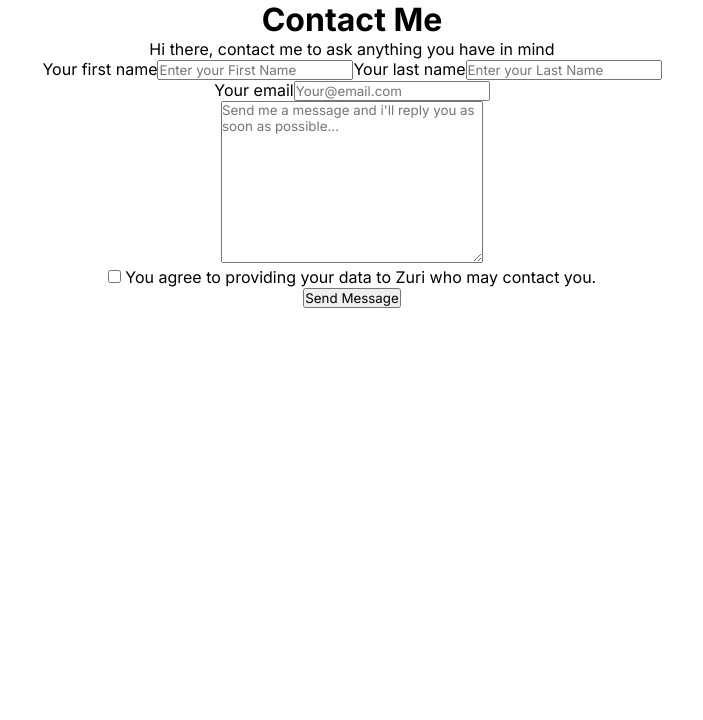
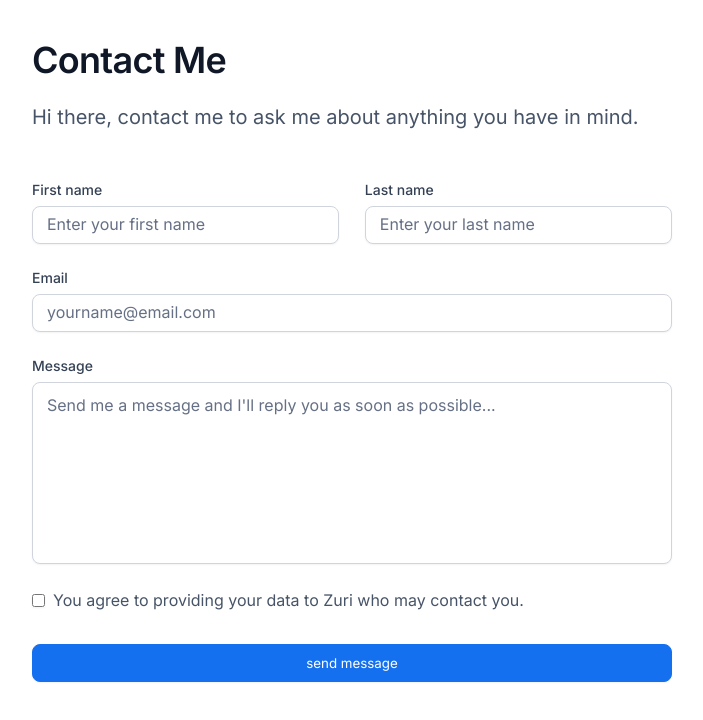
Before and after one commit to ptolemymicheal/Goldfish-, a React (Create React App) app: page /contact in a window 1280 px wide. Shown: the top 720 px of the page, without its empty margins (288-991 px from the left). Built offline with nearby package versions, Linux system fonts and the light colour scheme.

Commit message:
Task 2 completion

```diff
--- a/src/App.css
+++ b/src/App.css
@@ -39,3 +39,175 @@ a{
 a:hover{
   text-decoration: underline;
 }
+
+
+.contact {
+  display: flex;
+  flex-direction: column;
+  justify-content: center;
+  align-items: center;
+  margin-top: 3%;
+  width: 100%;
+}
+
+.contact header {
+  width: 50%;
+}
+
+.contact header .contact-h1 {
+  font-weight: 600;
+  font-size: 36px;
+  line-height: 44px;
+  margin-bottom: 20px;
+  letter-spacing: -0.02em;
+  color: #101828;
+}
+
+.contact .contact-p {
+  font-weight: 400;
+  font-size: 20px;
+  line-height: 30px;
+  color: #475467;
+  margin-bottom: 48px;
+}
+
+.contact label {
+  font-weight: 500;
+  font-size: 14px;
+  line-height: 20px;
+  color: #344054;
+  margin-bottom: 6px;
+}
+
+.contact .contact-h1, .contact .contact-p, .contact label {
+  text-align: left;
+}
+
+.contact label {
+  display: block;
+}
+
+.contact form {
+  width: 50%;
+}
+
+.contact .flex-div {
+  display: flex;
+  justify-content: space-between;
+  gap: 8px;
+}
+
+.contact form .flex-div > div {
+  flex-basis: 48%;
+}
+
+.contact input, .contact textarea {
+  display: block;
+  padding: 10px 14px;
+  border: 1px solid #D0D5DD;
+  box-shadow: 0px 1px 2px rgba(16, 24, 40, 0.05);
+  border-radius: 8px;
+  outline: none;
+  width: 100%;
+  margin-bottom: 24px;
+}
+
+.contact input:valid, .contact textarea:valid {
+  padding: 10px 14px;
+  border: 1px solid #D0D5DD;
+  box-shadow: 0px 1px 2px rgba(16, 24, 40, 0.05);
+}
+
+.contact textarea {
+  resize: none;
+}
+
+.contact input[type=checkbox] {
+  display: inline;
+  width: auto;
+  margin-bottom: 0;
+}
+.contact input[type=submit] {
+  background: #1570EF;
+  border: 1px solid #1570EF;
+  box-shadow: 0px 1px 2px rgba(16, 24, 40, 0.05);
+  border-radius: 8px;
+  color: #FFFFFF;
+  cursor: pointer;
+}
+
+/* .contact input:invalid, .contact textarea:invalid {
+  border: 1px solid #F89687;
+  box-shadow: 0px 1px 2px rgba(16, 24, 40, 0.05), 0px 0px 0px 4px #FFD3CC;
+  border-radius: 8px;
+} */
+
+::placeholder {
+  font-weight: 400;
+  font-size: 16px;
+  line-height: 24px;
+  color: #667085;
+}
+
+.contact span {
+  font-weight: 400;
+  font-size: 16px;
+  line-height: 24px;
+  color: #475467;
+  text-align: left;
+}
+
+.accept {
+  display: flex;
+  gap: 0.5rem;
+  justify-content: flex-start;
+  align-items: center;
+  margin-bottom: 32px;
+}
+
+.contact-submit {
+  width: 100%;
+}
+
+/* Media Queries */
+
+@media screen and (max-width: 700px) {
+  .share-mobile {
+    display: block;
+  }
+
+  .share-desktop {
+    display: none;
+  }
+}
+
+@media screen and (max-width: 650px) {
+  .contact header {
+    width: 90%;
+  }
+
+  .contact .flex-div {
+    flex-direction: column;
+  }
+
+  .contact form {
+    width: 90%;
+  }
+
+  footer {
+    flex-direction: column;
+    align-items: flex-start;
+    gap: 1rem;
+  }
+
+  footer p {
+    text-align: left;
+  }
+
+  .ButtonsWrapper a {
+    font-size: 14px;
+    line-height: 25px;
+    padding: 0.5rem;
+    white-space: nowrap;
+    }
+}
--- a/src/contact.js
+++ b/src/contact.js
@@ -1,52 +1,38 @@
-import React from 'react';
-import './App.css';
+import React from 'react'
+import {NavLink} from 'react-router-dom'
+
+function Contact() {
+  return (
+    <div className="contact">
+      <header>
+        <h1 className='contact-h1'>Contact Me</h1>
+        <p className='contact-p'>Hi there, contact me to ask me about anything you have in mind.</p>
+      </header>
+
+      <form action="">
+        <div className='flex-div'>
+          <div>
+            <label htmlFor="first_name">First name</label>
+            <input type="text" name="" id="first_name" placeholder='Enter your first name' required/>
+          </div>
+          <div>
+            <label htmlFor="last_name">Last name</label>
+            <input type="text" name="" id="last_name" placeholder='Enter your last name' required/>
+          </div>
+        </div>
+        <label htmlFor="email">Email</label>
+        <input type="email" name="" id="email" placeholder='yourname@email.com' required/>
+        <label htmlFor="message">Message</label>
+        <textarea name="" id="message" cols="30" rows="10" placeholder="Send me a message and I'll reply you as soon as possible..." required/>
+        <div className='accept'><input type="checkbox" name="" id="" required /> <span>You agree to providing your data to Zuri who may contact you.</span></div>
+        <NavLink to={"/contact"} className="contact-submit"><input type="submit" value="send message" id='btn__submit' /></NavLink>
+      </form>
 
 
-function Contact() {
-    return (
-        <div className="contact_form">
-            <header>
-
-                <h1>Contact Me</h1>
-                <p>Hi there, contact me to ask anything you have in mind</p>
-            </header>
-            <form action=''>
-                < div classname='contact_flex'>
-
-                    <label for="first_name" id="first_name" className='input'>Your first name</label>
-                    <input type="text" id="name" required placeholder="Enter your First Name" />
+    </div>
 
 
 
-                    <label for="last_name" id="last_name" className='input'>Your last name</label>
-                    <input type="text" id="last_name" required placeholder="Enter your Last Name" />
-
-                </div>
-
-                <div classname="Wrap">
-                    <label for="email" id="email-label">Your email</label>
-                    <input type="email" id="email" required placeholder="Your@email.com" className='input' />
-                </div>
-
-
-                <div classname="Wrap">
-                    <label for="message" id="messsage-label"></label>
-                    <textarea id="message" cols="30" rows="10" name="message" placeholder="Send me a message and i'll reply you as soon as possible..." required></textarea>
-                </div>
-                <div className='check'>
-                    <input type="checkbox" required /> <span>You agree to providing your data to Zuri who may contact you.</span>
-                </div>
-
-                <div classname="sub">
-                    <button type="submit" id='btn_submit'>Send Message</button>
-                </div>
-
-
-            </form>
-
-        </div >
-
-    );
+  )
 }
-
 export default Contact;
```
